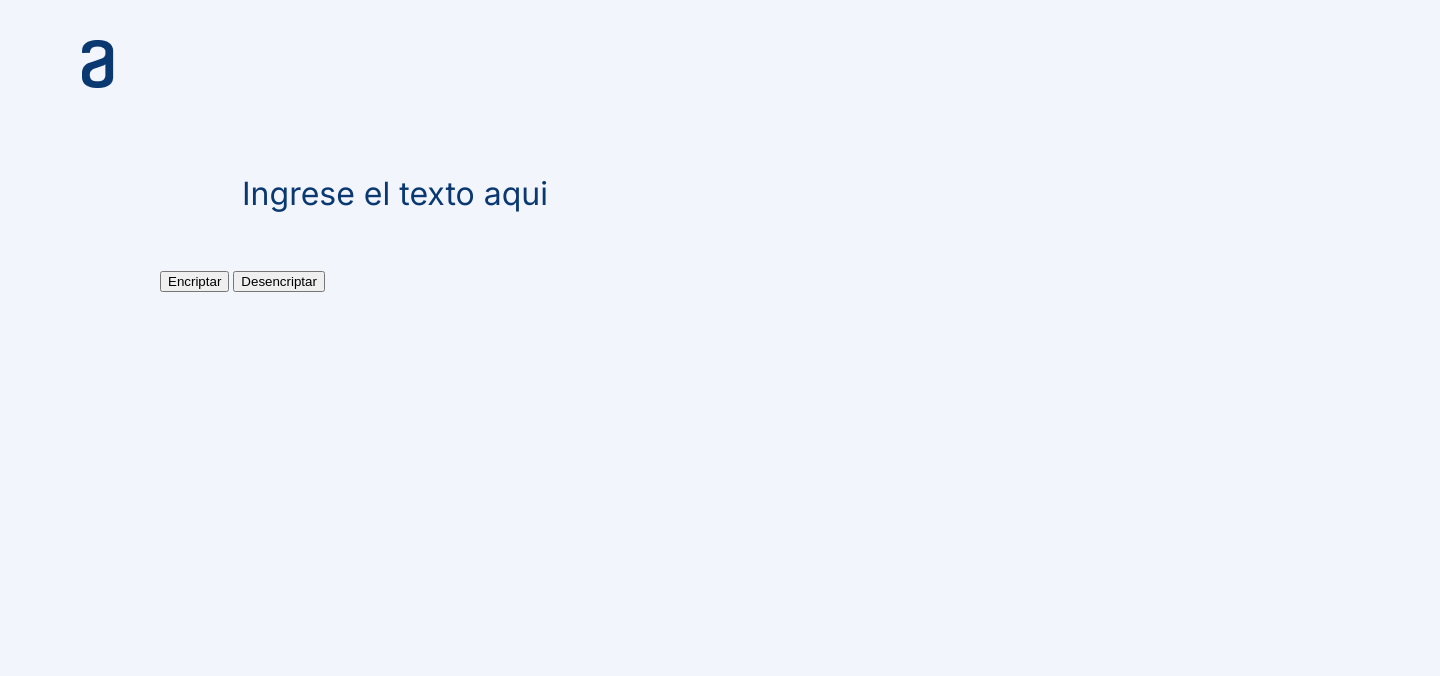
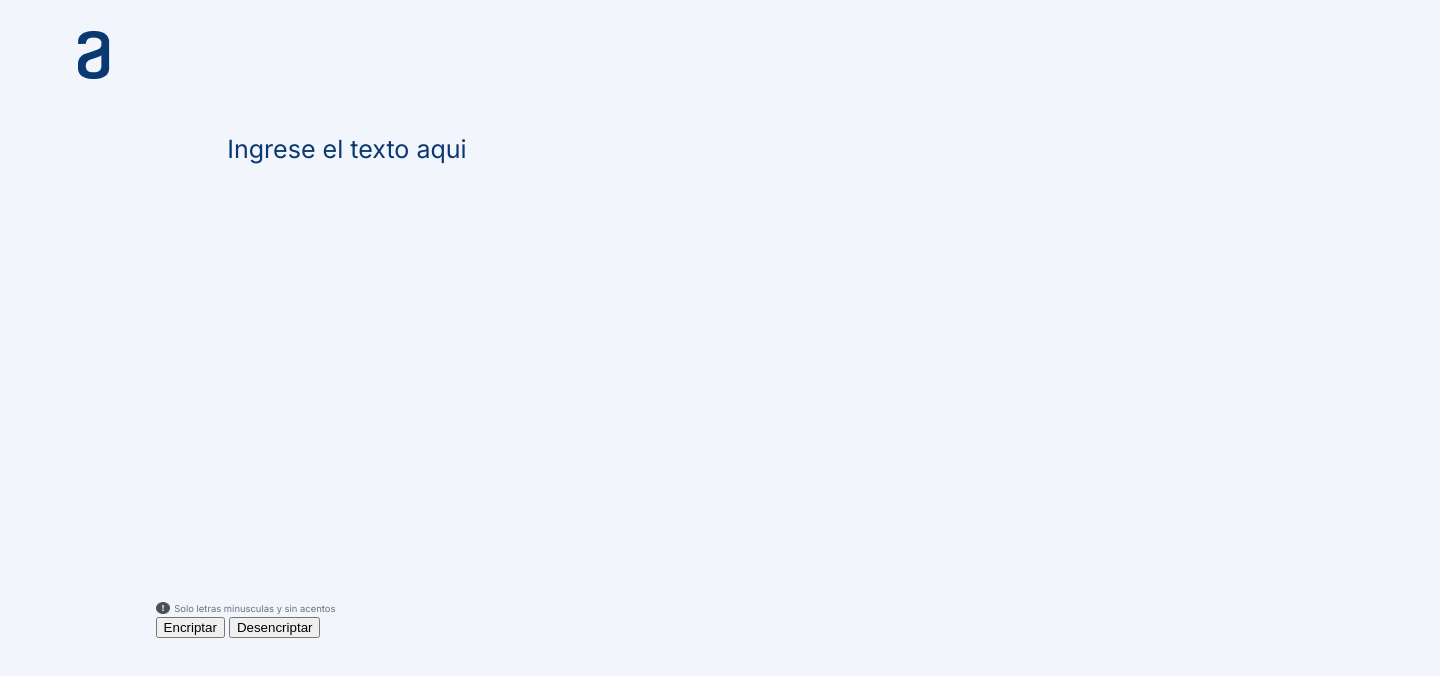
Before and after one commit to jhonsua/ProyectoEncriptador, a plain HTML site: page index.html in a window 1280 px wide. Shown: the whole page, 1440 px wide, since content can reach past the window. Drawn offline with Linux system fonts and the light colour scheme.

Commit message:
ajustando a porcentajes listo logo y input

```diff
--- a/index.html
+++ b/index.html
@@ -15,7 +15,10 @@
      </div>
      <div id="encriptar">
         <div id="editor">
-            <textarea name="mensaje" id="input-text" placeholder="Ingrese el texto aqui"></textarea>
+            <textarea autofocus name="mensaje" id="input-text" placeholder="Ingrese el texto aqui"></textarea>
+        </div>
+        <div id="alert">
+            <img src="Files/Vector.png"><p> Solo letras minusculas y sin acentos</p>
         </div>
         <div id="botones">
             <button class="boton">
--- a/styles/styles.css
+++ b/styles/styles.css
@@ -1,37 +1,64 @@
 body{
     display: flex;
     flex-direction: row;
-    width: 1440px;
-    height: 1024px;
+    width: auto;
+    height: auto;
     background: #F3F5FC;
     }
 
 #logo{
         width: 120px;
         height: 48px;
-        margin: 40px 0px 0px 40px;
+        margin: 3.91vh 0vw 0vh 2.78vw;
     }
 #logo img{
         margin-left: 42px;
     }
 
  #editor{
-        width: 577px;
-         margin: 168px 103px 0px 80px;
+    margin: 16.4vh 0vw 0vh 5.6vw;
+    width: 40.1%;
+    height: 66.7%;
+
     }
 
-    ::placeholder { color: #0A3871; }
+::placeholder { color: #0A3871; }
 #input-text{
+    width: 40.07vw;
+    height: 66.7vh;
     background-color: rgba(0, 0, 0, 0);
+    outline: 0;
     border-style: none;
     resize: none;
     font-family: 'Inter';
     font-style: normal;
     font-weight: 400;
-    font-size: 32px;
+    font-size: 3.13vh;
     line-height: 150%;
-    color: #0A3871;;
+    color: #0A3871;
+    padding: 0px;
+}
+#input-text:focus{
+    outline: 0;
+}
+#alert{
+    display: inline-flex;
+    width: 15.9vw;
+    height: 1.76vh;
+}
+#alert img{
+    width: 1.11vw;
+    height: 1.56vh;
+    margin-right: 0.56vh;
+}
+p{
+font-family: 'Inter';
+font-style: normal;
+font-weight: 400;
+font-size: 1.18vh;
+line-height: 1.76vh;
+color: #495057;
+opacity: 0.8
 }
 
-
-@import url('https://fonts.googleapis.com/css2?family=Inter:wght@200&display=swap');
+@import url('https://fonts.googleapis.com/css2?family=Inter:wght@400&display=swap');
```
Also changed, not shown: Files/Vector.png (added).
